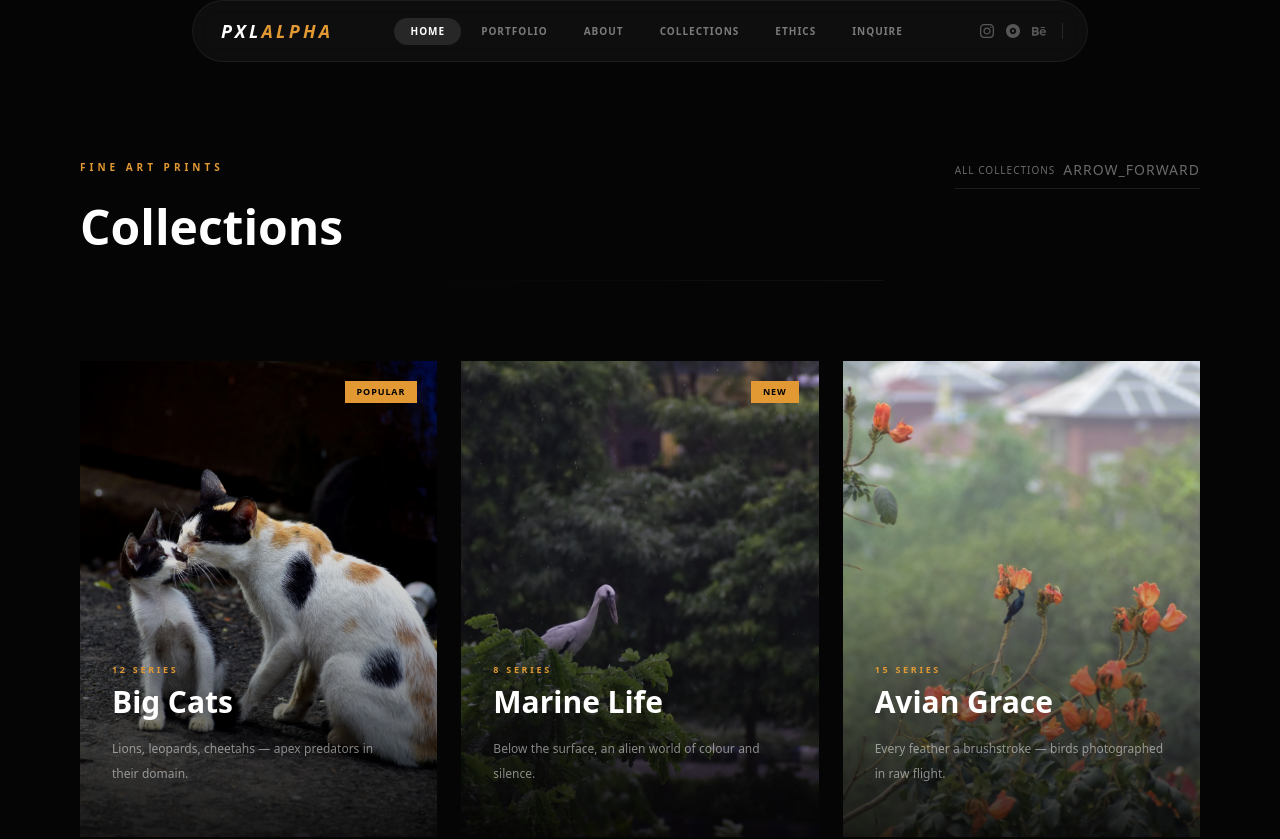
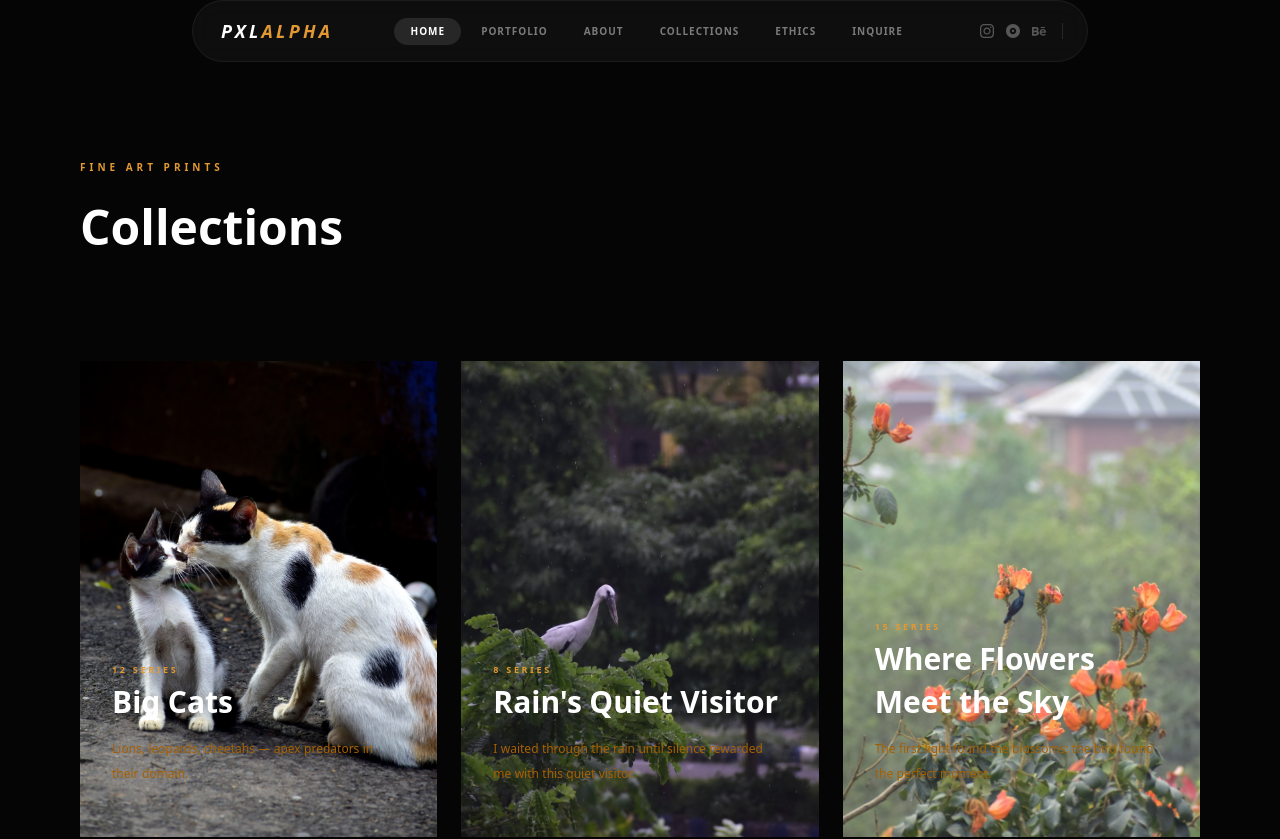
Before and after one commit to ayushghosh-123/wildlife_ava_mama, a Next.js app: page /collections in a window 1280 px wide. Shown: the top 839 px of the page. Built offline with nearby package versions, Linux system fonts and the light colour scheme.

Commit message:
feature section work ava mama

```diff
--- a/component/Collection.tsx
+++ b/component/Collection.tsx
@@ -14,23 +14,21 @@ const COLLECTIONS = [
     description: "Lions, leopards, cheetahs — apex predators in their domain.",
     src: "./Images/cat1.jpeg",
     alt: "Lioness staring at camera",
-    tag: "Popular",
+
   },
   {
-    title: "Marine Life",
+    title: "Rain's Quiet Visitor",
     count: "8 Series",
-    description: "Below the surface, an alien world of colour and silence.",
+    description: "I waited through the rain until silence rewarded me with this quiet visitor.",
     src: "./Images/bird1.jpeg",
-    alt: "Humpback whale underwater",
-    tag: "New",
+    alt: "birs flying",
   },
   {
-    title: "Avian Grace",
+    title: "Where Flowers Meet the Sky",
     count: "15 Series",
-    description: "Every feather a brushstroke — birds photographed in raw flight.",
+    description: "The first light found the blossoms; the bird found the perfect moment.",
     src: "./Images/flower1.jpeg",
-    alt: "Owl in mid-flight",
-    tag: null,
+    alt: "flower",
   },
 ];
 
@@ -44,20 +42,10 @@ export default function Collections() {
             title="Collections"
             headingClassName="font-syne text-[clamp(1.5rem,5vw,3rem)] font-bold text-white"
           />
-          <div className="h-px flex-1 bg-gradient-to-r from-transparent to-white/5 hidden md:block mx-12" />
-          <FadeReveal delay={0.2} className="self-start">
-            <a
-              href="/collections"
-              className="font-syne text-[10px] tracking-widest uppercase text-white/40 hover:text-brand-accent transition-colors duration-300 border-b border-white/10 hover:border-brand-accent pb-2 flex items-center gap-2"
-            >
-              All Collections
-              <span className="material-symbols-outlined text-sm">arrow_forward</span>
-            </a>
-          </FadeReveal>
         </div>
 
         <div className="grid gap-4 sm:gap-5 md:gap-6 grid-cols-1 sm:grid-cols-2 xl:grid-cols-3">
-          {COLLECTIONS.map(({ title, count, description, src, alt, tag }, i) => (
+          {COLLECTIONS.map(({ title, count, description, src, alt }, i) => (
             <FadeReveal key={title} delay={i * 0.1} y={40}>
               <div
                 className="group relative overflow-hidden cursor-pointer"
@@ -68,12 +56,6 @@ export default function Collections() {
                   alt={alt}
                   src={src}
                 />
-                <div className="absolute inset-0 bg-gradient-to-t from-black/80 via-black/20 to-transparent group-hover:from-black/60 transition-all duration-500" />
-                {tag && (
-                  <div className="absolute top-4 right-4 sm:top-5 sm:right-5 bg-brand-accent text-black font-syne text-[9px] tracking-widest uppercase font-bold px-3 py-1">
-                    {tag}
-                  </div>
-                )}
                 <div className="absolute inset-0 flex flex-col justify-end p-5 sm:p-6 md:p-8">
                   <div className="transform transition-transform duration-500 group-hover:-translate-y-2">
                     <p className="font-syne text-[9px] tracking-[0.3em] uppercase text-brand-accent font-bold mb-2">
@@ -87,7 +69,7 @@ export default function Collections() {
                       {title}
                     </WordRevealHeading>
                     <WordRevealText
-                      className="font-syne text-xs text-white/50 leading-relaxed"
+                      className="font-syne text-xs text-yellow-700 leading-relaxed"
                       stagger={0.012}
                       start="top 92%"
                     >
```
